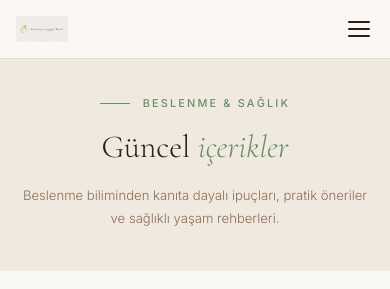
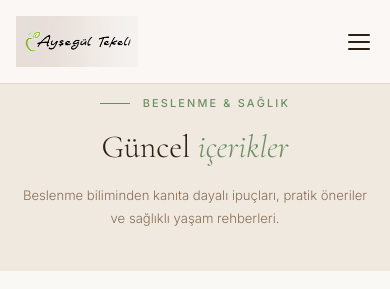
Before and after one commit to Famu26/diyetisyen-aysegul, a plain HTML site: page blog.html in a window 390 px wide. Shown: the top 289 px of the page. Drawn offline with nearby package versions, Linux system fonts and the light colour scheme.

Commit message:
Replace LOGO.png with LOGO-1.png and update logo sizes
Co-Authored-By: Claude Sonnet 4.6 <noreply@anthropic.com>

```diff
--- a/blog.html
+++ b/blog.html
@@ -23,7 +23,7 @@ body{font-family:'Inter',sans-serif;background:var(--beige-light);color:var(--es
 
 /* NAV */
 nav{position:fixed;top:0;left:0;right:0;z-index:500;padding:1.6rem 6%;display:flex;align-items:center;justify-content:space-between;transition:all .5s;background:rgba(250,248,245,.95);backdrop-filter:blur(20px);box-shadow:0 1px 0 rgba(60,42,30,.08)}
-.logo{text-decoration:none;display:flex;align-items:center;white-space:nowrap}.logo-img{height:38px;width:auto;display:block}
+.logo{text-decoration:none;display:flex;align-items:center;white-space:nowrap}.logo-img{height:77px;width:auto;display:block}
 .nav-r{display:flex;align-items:center;gap:2.5rem}
 .nav-links{display:flex;gap:2rem;list-style:none}
 .nav-links a{font-size:.72rem;letter-spacing:.14em;text-transform:uppercase;color:var(--espresso-light);text-decoration:none;transition:color .3s}
@@ -109,7 +109,7 @@ footer{background:var(--espresso);padding:4rem 6%;display:grid;grid-template-col
   #listView{padding:4rem 5% 5rem}
   #detailView{padding:6rem 5% 5rem}
   .detail-hero-img{height:300px}
-  .logo-img{height:30px}
+  .logo-img{height:61px}
 }
 @media(max-width:640px){
   .blog-grid{grid-template-columns:1fr;gap:1.5rem}
@@ -125,7 +125,7 @@ footer{background:var(--espresso);padding:4rem 6%;display:grid;grid-template-col
 }
 @media(max-width:480px){
   nav{padding:1rem 4%}
-  .logo-img{height:26px}
+  .logo-img{height:51px}
   .mobile-menu a{font-size:1.5rem}
   .mobile-menu{gap:1.8rem}
   .page-header{padding:6rem 4% 2.5rem}
@@ -162,7 +162,7 @@ footer{background:var(--espresso);padding:4rem 6%;display:grid;grid-template-col
 
 <!-- NAV -->
 <nav id="nav">
-  <a href="index.html" class="logo"><img class="logo-img" src="LOGO.png" alt="Diyetisyen Ayşegül Tekeli"></a>
+  <a href="index.html" class="logo"><img class="logo-img" src="LOGO-1.png" alt="Diyetisyen Ayşegül Tekeli"></a>
   <div class="nav-r">
     <ul class="nav-links">
       <li><a href="index.html#hakkimda">Hakkımda</a></li>
```
Also changed, not shown: bmi.html (+4 -4 lines), hizmetler.html (+4 -4 lines), index.html (+4 -4 lines), tarifler.html (+4 -4 lines), LOGO-1.png (added).
